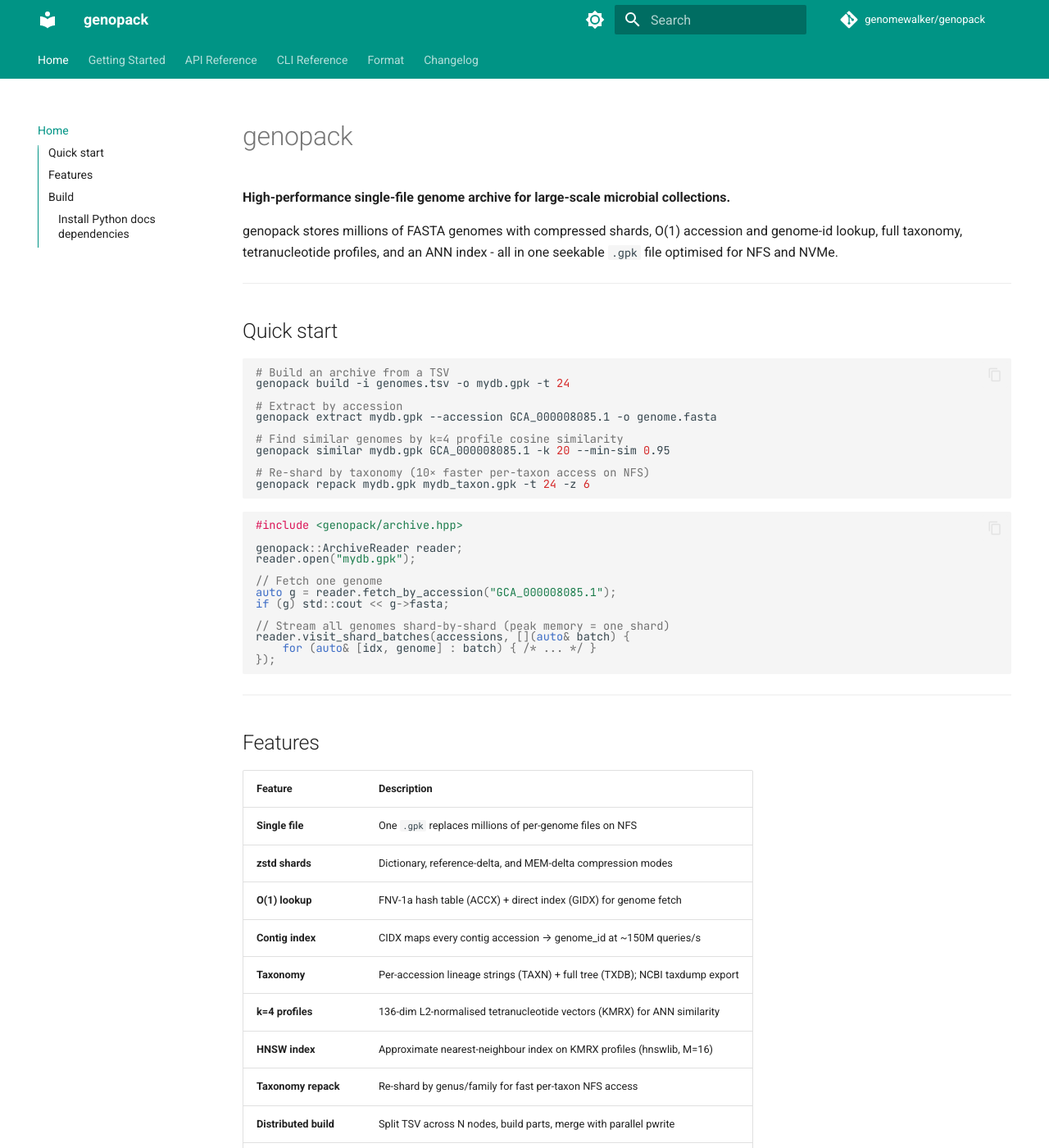
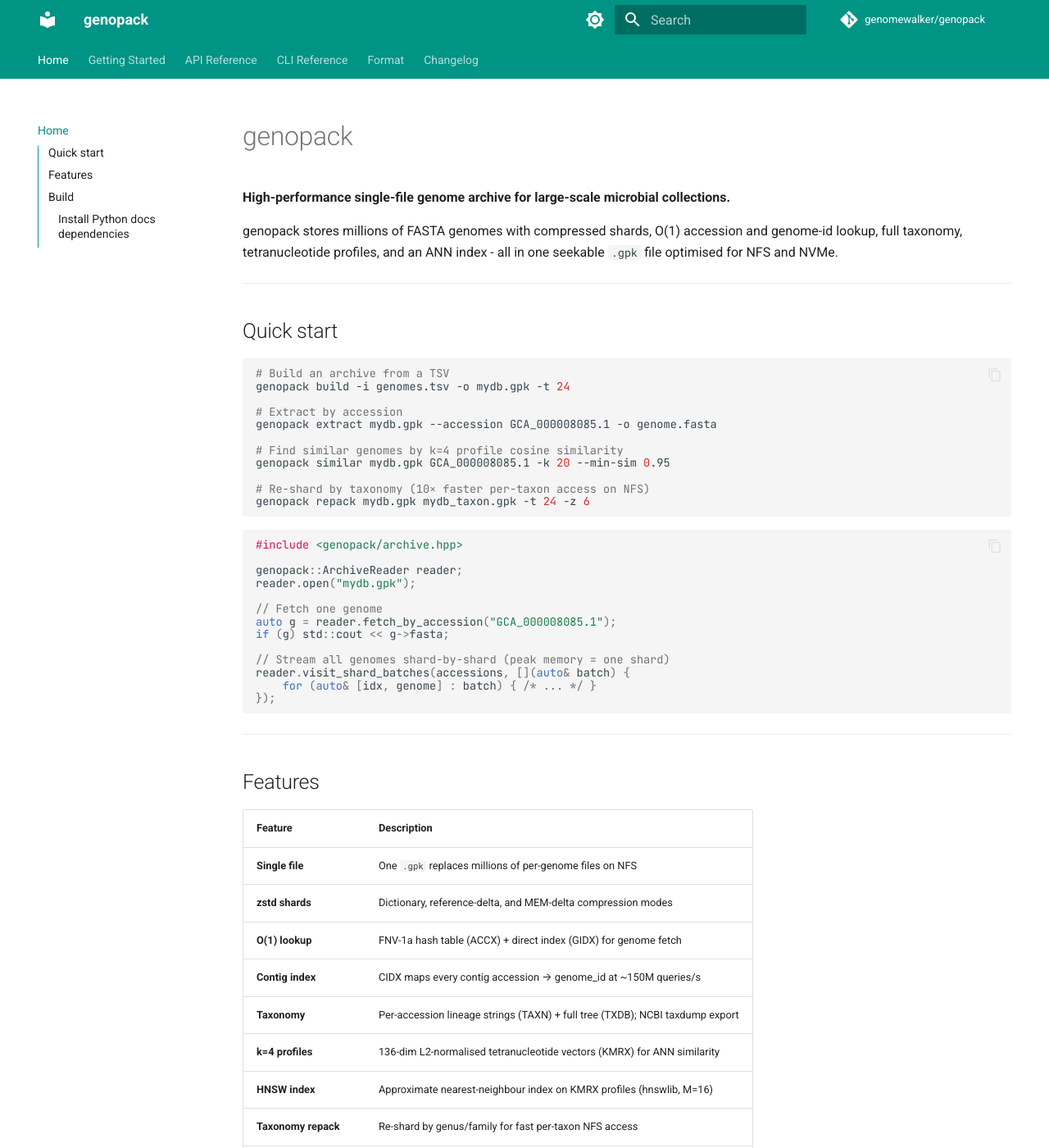
Before and after one commit to genomewalker/genopack, an MkDocs documentation site: the page built from docs/index.md, in a window 1280 px wide and 1400 px high. Shown: the whole window at 82% size. Built offline with MkDocs 1.6.1 and Material for MkDocs 9.7.7, drawn with Linux system fonts in a browser that asks for light colours; comment, search, counter and statistics services are not loaded.

Commit message:
docs: line-height 1.15 - readable text, connected box-drawing

```diff
--- a/docs/stylesheets/extra.css
+++ b/docs/stylesheets/extra.css
@@ -2,6 +2,6 @@
 
 /* Continuous box-drawing characters in code blocks */
 .md-typeset pre > code {
-  line-height: 1.0;
+  line-height: 1.15;
   font-family: 'JetBrains Mono', 'Cascadia Code', 'Fira Code', monospace;
 }
```
